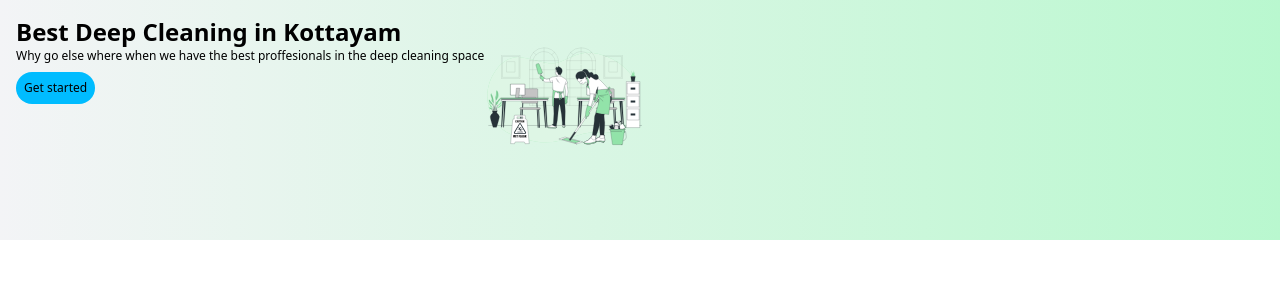
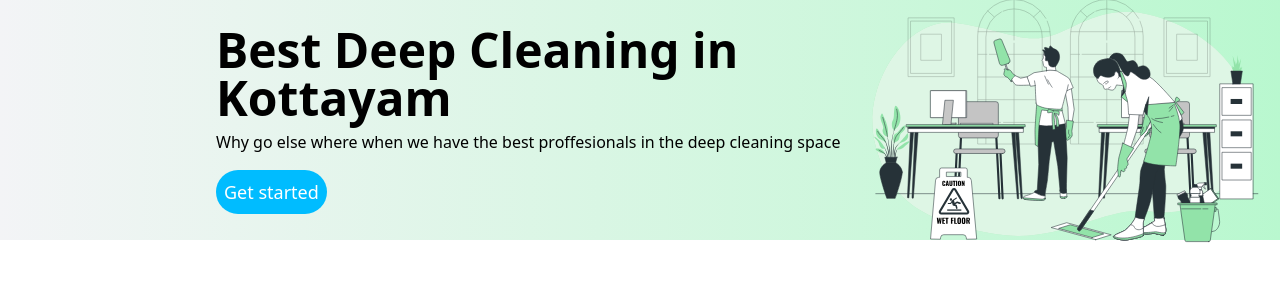
Before and after one commit to AkshayJosephJimmy/Deep_Cleaning_demo, a React (Vite) app in the folder deep_cleaning_frontend/: page / in a window 1280 px wide. Shown: the top 300 px of the page. Built offline with nearby package versions, Linux system fonts and the light colour scheme.

Commit message:
responsive design for header made

```diff
--- a/deep_cleaning_frontend/src/components/Header.jsx
+++ b/deep_cleaning_frontend/src/components/Header.jsx
@@ -7,19 +7,19 @@ function Header(){
 
 
     return(
-        <div className="w-full h-60 p-4 bg-linear-to-r from-gray-100 to-green-200 flex">
-            <div>
+        <div className="w-full h-60 p-4 bg-linear-to-r from-gray-100 to-green-200 flex md:justify-between items-center ">
+            <div className="flex flex-col gap-2 md:ml-50">
 
-            <h1 className="text-2xl text-black font-bold">Best Deep Cleaning in Kottayam</h1>
+            <h1 className="text-2xl text-black font-bold md:text-5xl">Best Deep Cleaning in Kottayam</h1>
 
-            <p className="text-xs">Why go else where when we have the best proffesionals in the deep cleaning space</p>
-            <button className="text-xs bg-sky-400 p-2 rounded-2xl mt-2">Get started</button>
+            <p className="text-xs md:text-base">Why go else where when we have the best proffesionals in the deep cleaning space</p>
+            <button className="text-xs text-white w-fit bg-sky-400 p-2 rounded-2xl mt-2 md:text-lg md:rounded-4xl">Get started</button>
             </div>
 
 
 
 
-            <img src={svgLogo} alt="logo" className="w-40 h-40 "/>
+            <img src={svgLogo} alt="logo" className="w-40 h-40 md:size-100"/>
 
 
         </div>
```
Also changed, not shown: deep_cleaning_frontend/src/components/Hero.jsx (added).
